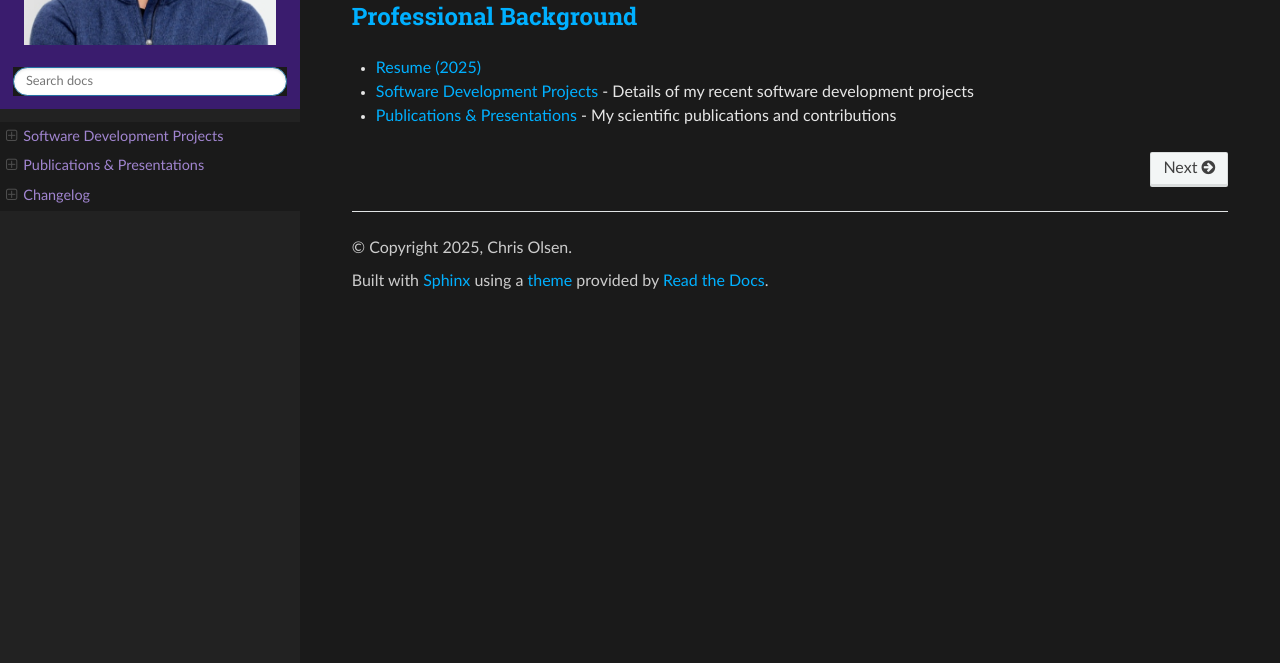
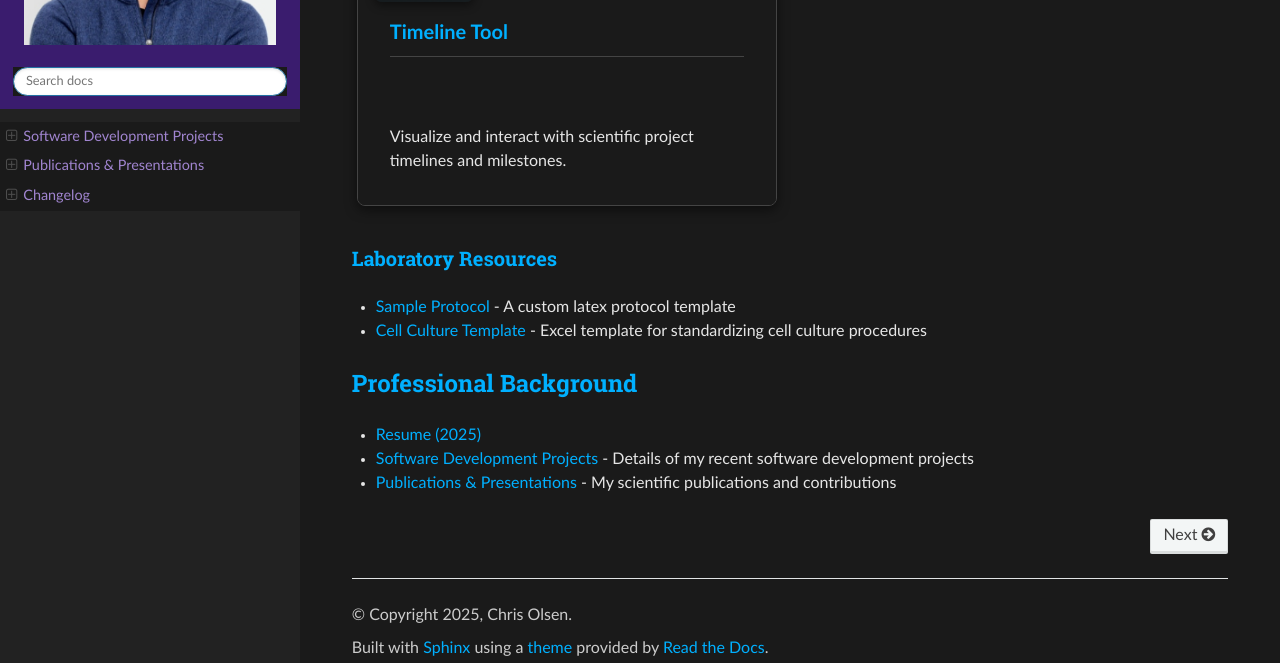
Before and after one commit to colsen-bu/sheets, a Sphinx documentation site: the page built from docs/source/index.rst, in a window 1280 px wide and 900 px high, scrolled down 687 px, cut to the strip 237-900 px from the top of the window. Built offline with Sphinx 7.4.7 and the Read the Docs theme 3.1.0, drawn with Linux system fonts in a browser that asks for light colours; before the commit the page ends 1241 px from its top, so only the background shows below that.

Commit message:
version push, new timeline tool added

```diff
--- a/docs/source/changelog.rst
+++ b/docs/source/changelog.rst
@@ -2,6 +2,10 @@
 
 Changelog
 =========
+
+Version 1.0.3
+--------------
+* Added Timeline App tool and updated documentation to include it
 
 Version 1.0.2
 --------------
--- a/docs/source/conf.py
+++ b/docs/source/conf.py
@@ -8,8 +8,8 @@ project = 'colsen-sheets'
 copyright = '2025, Chris Olsen'
 author = 'Chris Olsen'
 
-release = '1.0.2'
-version = '1.0.2'
+release = '1.0.3'
+version = '1.0.3'
 
 # -- General configuration
 
--- a/docs/source/index.rst
+++ b/docs/source/index.rst
@@ -53,6 +53,18 @@ My Tools & Projects
 
         Interactive tool for analyzing and visualizing dose-response data from biological assays.
 
+    .. grid-item-card::
+        :class-card: sd-border-0 custom-card
+        :link: https://timeline.mcvcllmhgb.com
+
+        .. image:: _static/timeline_img.png
+           :width: 100px
+           :class: card-corner-image
+
+        **Timeline Tool**
+
+        Visualize and interact with scientific project timelines and milestones.
+
 Laboratory Resources
 ^^^^^^^^^^^^^^^^^^^
 
--- a/docs/source/projects.rst
+++ b/docs/source/projects.rst
@@ -20,3 +20,7 @@ An interactive web tool that allows researchers to:
 * Design experimental layouts for multi-well plates
 * Visualize sample distribution and replicates
 * Export layouts to CSV or directly to liquid handling robots
+
+`Timeline App <https://timeline.mcvcllmhgb.com>`_
+^^^^^^^^^^^^^^^^^^^^^^^^^^^^^^^^^^^^^^^^^^^^^^^
+A web application for visualizing and interacting with scientific project timelines and milestones. Useful for tracking progress, deadlines, and key events in research projects.
```
Also changed, not shown: docs/source/_static/timeline_img.png (added).
